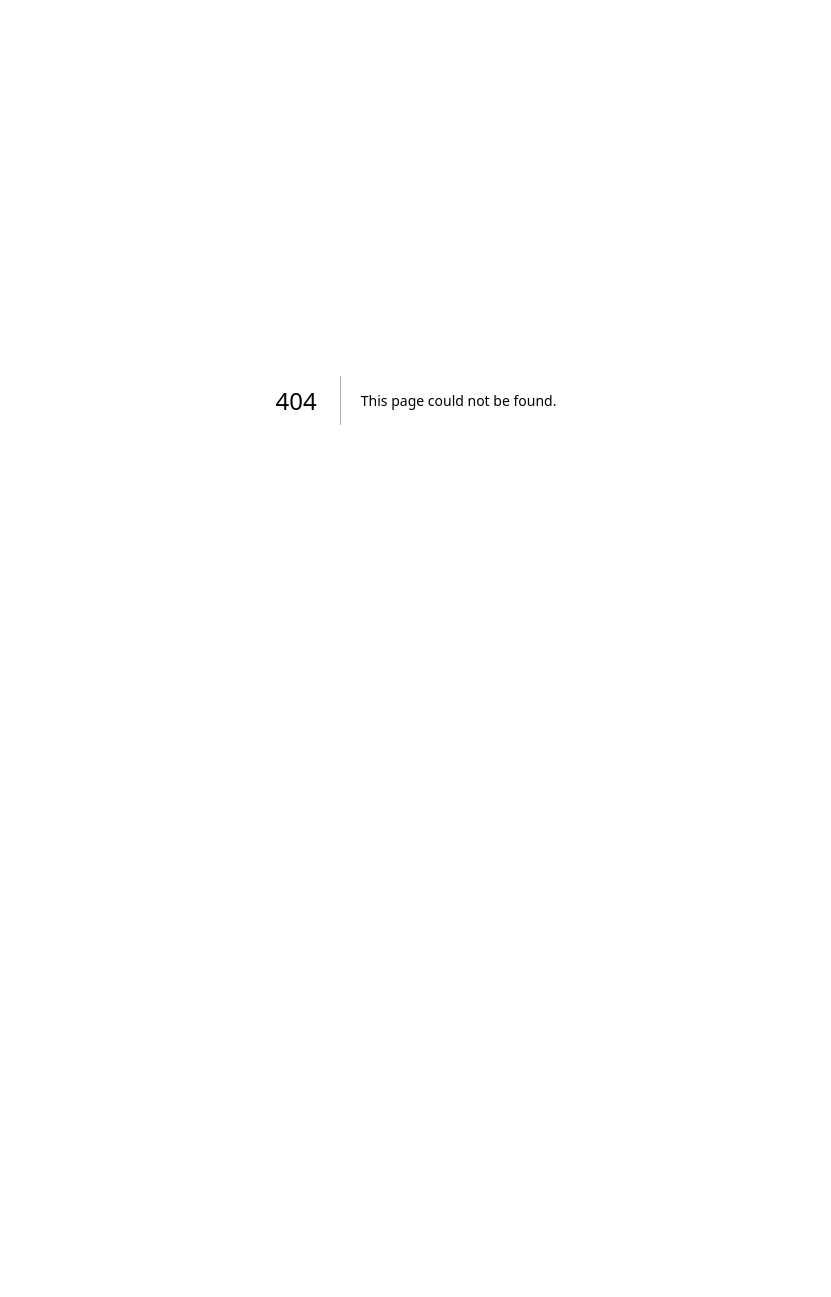
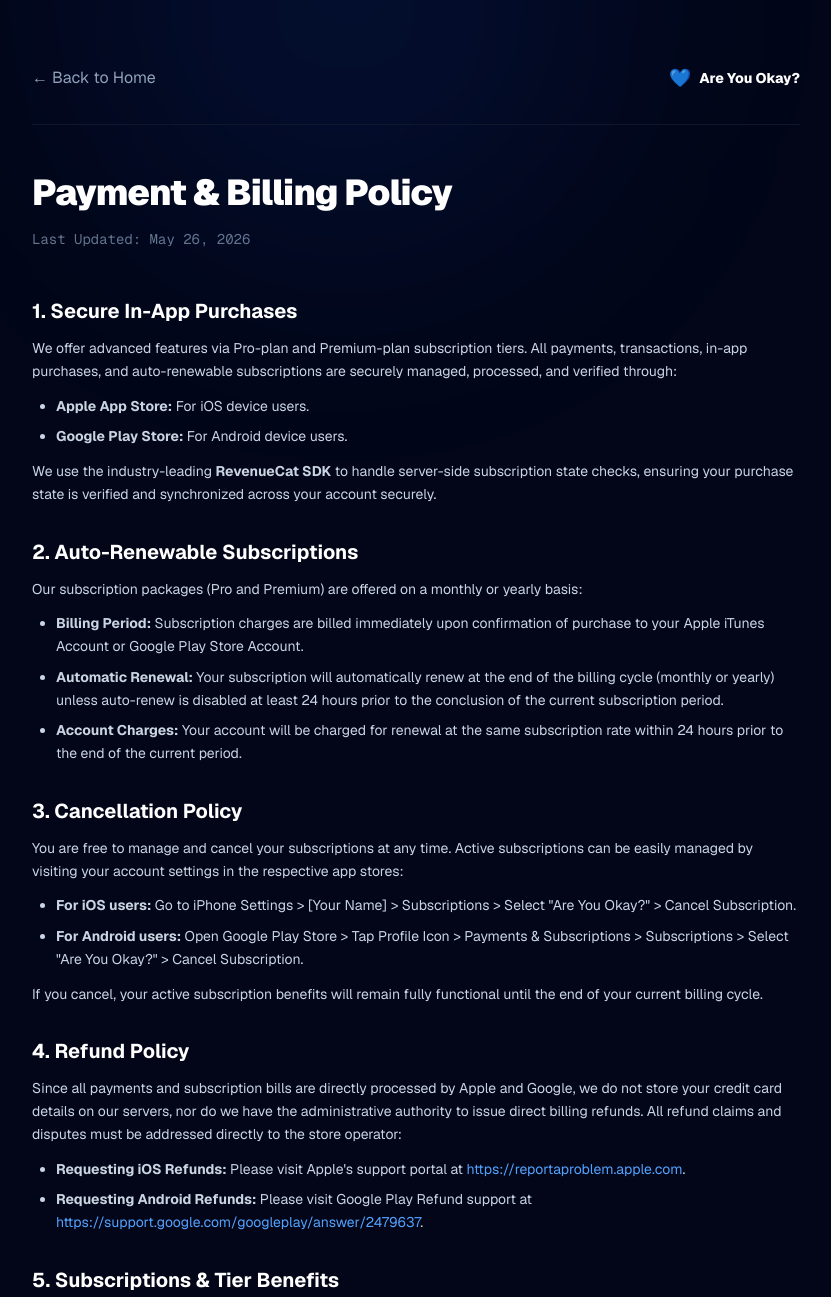
Before and after one commit to savelong11/are-you-oke-web, a Next.js app: page /payment in a window 1280 px wide. Before the commit this address had no page. Shown: the top 1297 px of the page, without its empty margins (224-1055 px from the left). Before the commit the page ends 800 px from the top, so only its background shows below. Built offline with nearby package versions, Linux system fonts and the light colour scheme.

Commit message:
feat: add payment policy page for Store billing compliance

```diff
--- /dev/null
+++ b/app/payment/page.tsx
@@ -0,0 +1,165 @@
+"use client";
+
+import React from "react";
+import Link from "next/link";
+
+export default function PaymentPolicy() {
+  return (
+    <div className="min-h-screen bg-slate-950 text-slate-100 font-sans selection:bg-blue-600 selection:text-white py-16 px-6 relative overflow-x-hidden">
+      {/* Background Gradients */}
+      <div className="absolute top-0 left-1/4 w-[500px] h-[500px] bg-blue-600/10 rounded-full blur-[120px] pointer-events-none -translate-y-1/2"></div>
+
+      <div className="max-w-3xl mx-auto space-y-12 relative z-10">
+        {/* Header */}
+        <div className="flex items-center justify-between border-b border-slate-900 pb-8">
+          <Link href="/" className="flex items-center gap-2 group">
+            <span className="text-slate-400 group-hover:text-white transition-colors">← Back to Home</span>
+          </Link>
+          <div className="flex items-center gap-2">
+            <span className="text-lg">💙</span>
+            <span className="font-extrabold text-sm text-white">Are You Okay?</span>
+          </div>
+        </div>
+
+        {/* Title */}
+        <div className="space-y-4">
+          <h1 className="text-4xl font-black text-white tracking-tight">Payment & Billing Policy</h1>
+          <p className="text-sm text-slate-500 font-mono">Last Updated: May 26, 2026</p>
+        </div>
+
+        {/* Policy Content */}
+        <div className="space-y-8 text-slate-300 leading-relaxed text-sm">
+          <section className="space-y-3">
+            <h2 className="text-xl font-bold text-white">1. Secure In-App Purchases</h2>
+            <p>
+              We offer advanced features via Pro-plan and Premium-plan subscription tiers. All payments, transactions, in-app purchases, and auto-renewable subscriptions are securely managed, processed, and verified through:
+            </p>
+            <ul className="list-disc pl-6 space-y-2">
+              <li>
+                <strong>Apple App Store:</strong> For iOS device users.
+              </li>
+              <li>
+                <strong>Google Play Store:</strong> For Android device users.
+              </li>
+            </ul>
+            <p>
+              We use the industry-leading <strong>RevenueCat SDK</strong> to handle server-side subscription state checks, ensuring your purchase state is verified and synchronized across your account securely.
+            </p>
+          </section>
+
+          <section className="space-y-3">
+            <h2 className="text-xl font-bold text-white">2. Auto-Renewable Subscriptions</h2>
+            <p>
+              Our subscription packages (Pro and Premium) are offered on a monthly or yearly basis:
+            </p>
+            <ul className="list-disc pl-6 space-y-2">
+              <li>
+                <strong>Billing Period:</strong> Subscription charges are billed immediately upon confirmation of purchase to your Apple iTunes Account or Google Play Store Account.
+              </li>
+              <li>
+                <strong>Automatic Renewal:</strong> Your subscription will automatically renew at the end of the billing cycle (monthly or yearly) unless auto-renew is disabled at least 24 hours prior to the conclusion of the current subscription period.
+              </li>
+              <li>
+                <strong>Account Charges:</strong> Your account will be charged for renewal at the same subscription rate within 24 hours prior to the end of the current period.
+              </li>
+            </ul>
+          </section>
+
+          <section className="space-y-3">
+            <h2 className="text-xl font-bold text-white">3. Cancellation Policy</h2>
+            <p>
+              You are free to manage and cancel your subscriptions at any time. Active subscriptions can be easily managed by visiting your account settings in the respective app stores:
+            </p>
+            <ul className="list-disc pl-6 space-y-2">
+              <li>
+                <strong>For iOS users:</strong> Go to iPhone Settings &gt; [Your Name] &gt; Subscriptions &gt; Select &quot;Are You Okay?&quot; &gt; Cancel Subscription.
+              </li>
+              <li>
+                <strong>For Android users:</strong> Open Google Play Store &gt; Tap Profile Icon &gt; Payments &amp; Subscriptions &gt; Subscriptions &gt; Select &quot;Are You Okay?&quot; &gt; Cancel Subscription.
+              </li>
+            </ul>
+            <p>
+              If you cancel, your active subscription benefits will remain fully functional until the end of your current billing cycle.
+            </p>
+          </section>
+
+          <section className="space-y-3">
+            <h2 className="text-xl font-bold text-white">4. Refund Policy</h2>
+            <p>
+              Since all payments and subscription bills are directly processed by Apple and Google, we do not store your credit card details on our servers, nor do we have the administrative authority to issue direct billing refunds. All refund claims and disputes must be addressed directly to the store operator:
+            </p>
+            <ul className="list-disc pl-6 space-y-2">
+              <li>
+                <strong>Requesting iOS Refunds:</strong> Please visit Apple&apos;s support portal at <a href="https://reportaproblem.apple.com" target="_blank" rel="noopener noreferrer" className="text-blue-400 hover:underline">https://reportaproblem.apple.com</a>.
+              </li>
+              <li>
+                <strong>Requesting Android Refunds:</strong> Please visit Google Play Refund support at <a href="https://support.google.com/googleplay/answer/2479637" target="_blank" rel="noopener noreferrer" className="text-blue-400 hover:underline">https://support.google.com/googleplay/answer/2479637</a>.
+              </li>
+            </ul>
+          </section>
+
+          <section className="space-y-3">
+            <h2 className="text-xl font-bold text-white">5. Subscriptions & Tier Benefits</h2>
+            <table className="w-full border-collapse border border-slate-900 text-left text-xs text-slate-400">
+              <thead>
+                <tr className="bg-slate-900 text-white font-bold">
+                  <th className="border border-slate-900 p-3">Feature</th>
+                  <th className="border border-slate-900 p-3">Free-plan</th>
+                  <th className="border border-slate-900 p-3">Pro-plan</th>
+                  <th className="border border-slate-900 p-3">Premium-plan</th>
+                </tr>
+              </thead>
+              <tbody>
+                <tr className="border border-slate-900">
+                  <td className="border border-slate-900 p-3 font-semibold text-white">Ad Experience</td>
+                  <td className="border border-slate-900 p-3">Contains Ads</td>
+                  <td className="border border-slate-900 p-3 text-emerald-400 font-semibold">No Ads</td>
+                  <td className="border border-slate-900 p-3 text-emerald-400 font-semibold">No Ads</td>
+                </tr>
+                <tr className="border border-slate-900">
+                  <td className="border border-slate-900 p-3 font-semibold text-white">Safety Net Contacts</td>
+                  <td className="border border-slate-900 p-3">1 Contact</td>
+                  <td className="border border-slate-900 p-3">3 Contacts</td>
+                  <td className="border border-slate-900 p-3 text-emerald-400 font-semibold">5 Contacts</td>
+                </tr>
+                <tr className="border border-slate-900">
+                  <td className="border border-slate-900 p-3 font-semibold text-white">Journals Allowed</td>
+                  <td className="border border-slate-900 p-3">Only when &quot;Not Okay&quot;</td>
+                  <td className="border border-slate-900 p-3">Only when &quot;Not Okay&quot;</td>
+                  <td className="border border-slate-900 p-3 text-emerald-400 font-semibold">ALL Moods (including &quot;Okay&quot;)</td>
+                </tr>
+                <tr className="border border-slate-900">
+                  <td className="border border-slate-900 p-3 font-semibold text-white">AI Psychologist Counselor</td>
+                  <td className="border border-slate-900 p-3">Unavailable</td>
+                  <td className="border border-slate-900 p-3">Unavailable</td>
+                  <td className="border border-slate-900 p-3 text-emerald-400 font-semibold">2 sessions / day</td>
+                </tr>
+                <tr className="border border-slate-900">
+                  <td className="border border-slate-900 p-3 font-semibold text-white">Friend Journals Followed</td>
+                  <td className="border border-slate-900 p-3">1 friend (with Ads)</td>
+                  <td className="border border-slate-900 p-3">3 friends</td>
+                  <td className="border border-slate-900 p-3 text-emerald-400 font-semibold">Up to 10 friends</td>
+                </tr>
+              </tbody>
+            </table>
+          </section>
+
+          <section className="space-y-3">
+            <h2 className="text-xl font-bold text-white">6. Billing Queries & Support</h2>
+            <p>
+              For general billing queries or assistance with account synchronization, please contact our support team at:
+            </p>
+            <p className="font-semibold text-blue-400 mt-2">
+              Email: loverhide.blog@gmail.com
+            </p>
+          </section>
+        </div>
+
+        {/* Footer */}
+        <div className="border-t border-slate-900 pt-8 text-center text-xs text-slate-600">
+          <p>© 2026 Are You Okay? Team. All rights reserved.</p>
+        </div>
+      </div>
+    </div>
+  );
+}
```
